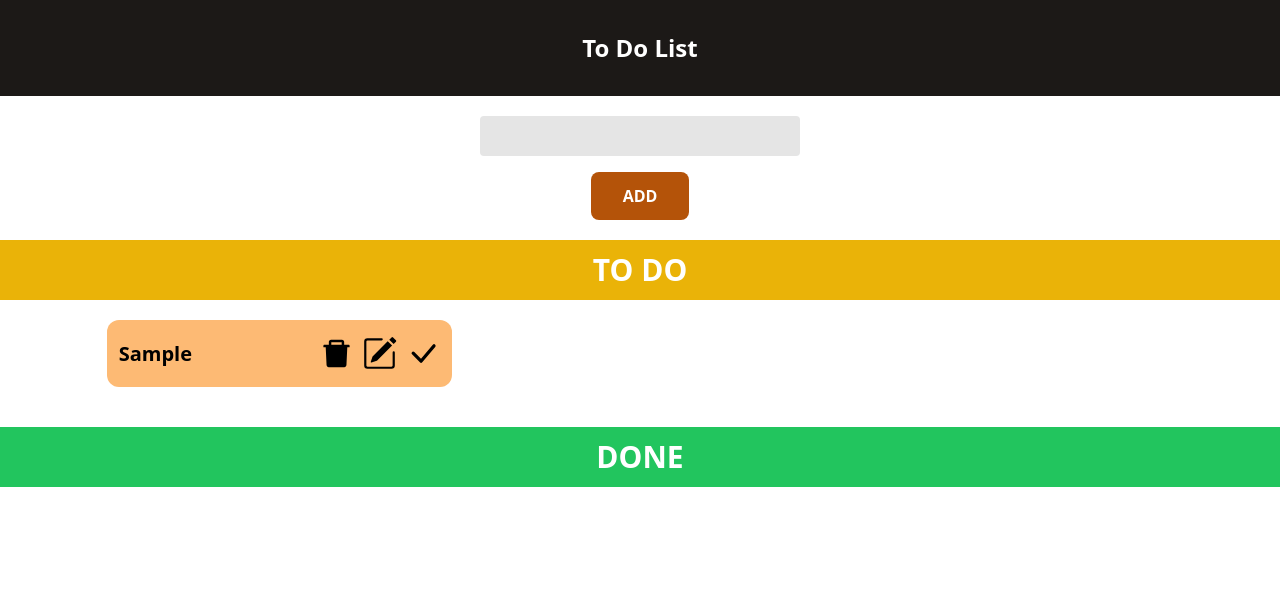
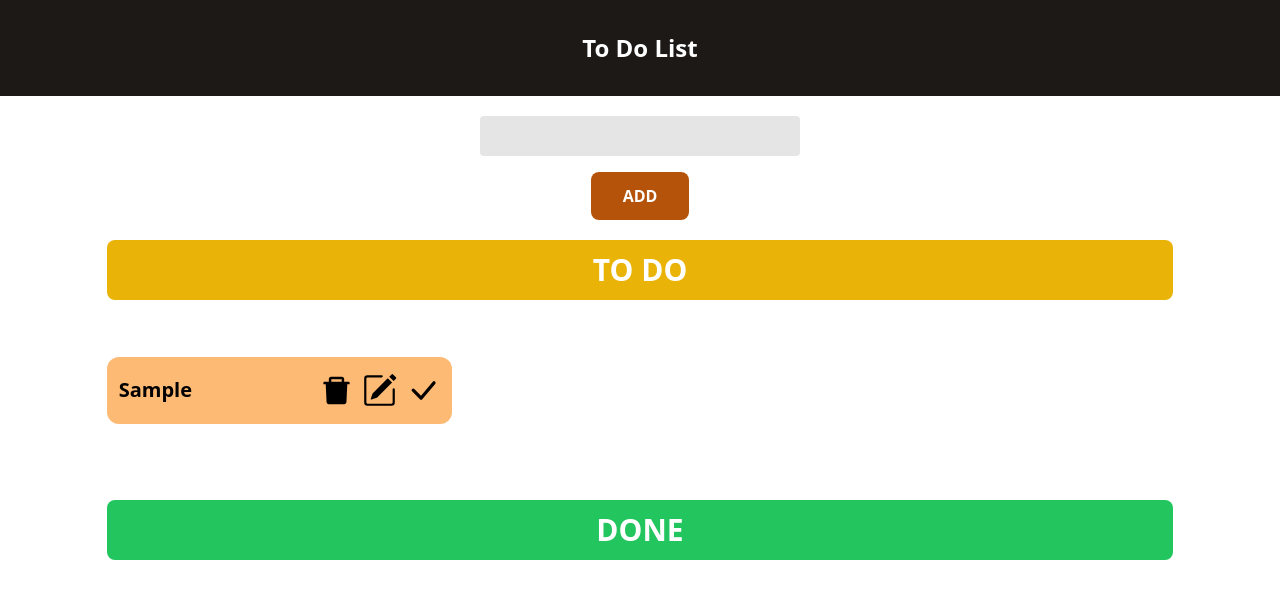
Before and after one commit to Daffadon/todolist, a Next.js app: page / in a window 1280 px wide. Both pictures are taken after typing "Sample" into the empty fields and a click on the button "ADD". Shown: the top 598 px of the page. Built offline with nearby package versions, Linux system fonts and the light colour scheme.

Commit message:
add truncate text overflow

```diff
--- a/src/pages/components/TodoItem.tsx
+++ b/src/pages/components/TodoItem.tsx
@@ -31,7 +31,7 @@ const TodoItem: React.FC<TodoItemProps> = ({ todo, todos, setTodos, done, setDon
   }
   return (
     <div className="bg-orange-300 rounded-xl flex items-center justify-between px-3 py-4">
-      <p className="font-bold text-xl">{todo.name}</p>
+      <p className="font-bold text-xl w-9/12 truncate">{todo.name}</p>
       <div className="flex gap-2">
         <button onClick={deleteHandler.bind(this, todo)}>
           <AiFillDelete size={35} className="hover:text-red-500 transition-all duration-300" />
--- a/src/pages/index.tsx
+++ b/src/pages/index.tsx
@@ -1,4 +1,4 @@
-import React, { useEffect, useState } from "react";
+import React, { useState } from "react";
 import InputField from "./components/InputField";
 import TodoItem from "./components/TodoItem";
 
@@ -18,14 +18,11 @@ export default function Home(): JSX.Element {
       setActivity("");
     }
   };
-  useEffect(() => {
-    console.log(done)
-  })
   return (
     <>
       <main>
-        <div className=" h-[12vh] grid place-content-center bg-stone-900 ">
-          <p className=" font-bold text-2xl text-white">To Do List</p>
+        <div className="h-[12vh] grid place-content-center bg-stone-900 ">
+          <p className="font-bold text-2xl text-white">To Do List</p>
         </div>
         <div >
           <InputField
@@ -33,17 +30,21 @@ export default function Home(): JSX.Element {
             setActivity={setActivity}
             addHandler={addHandler} />
         </div>
-        <p className="text-center font-extrabold bg-yellow-500 py-3 text-white text-3xl mt-5">TO DO</p>
         <div className="flex justify-center items-center">
+          <p className="text-center font-extrabold w-10/12 rounded-lg bg-yellow-500 py-3 text-white text-3xl mt-5">TO DO</p>
+        </div>
+        <div className="flex justify-center items-center min-h-[20vh]">
           <div className="mt-5 w-10/12 grid place-content-center gap-4 grid-cols-1 sm:grid-cols-2 lg:grid-cols-3 ">
             {todos.map(todo => {
               return <TodoItem todo={todo} todos={todos} setTodos={setTodos} done={done} setDone={setDone} isDone={false} key={todo.id} />
             })}
           </div>
         </div>
-        <p className="text-center font-extrabold bg-green-500 py-3 mt-10 text-white text-3xl">DONE</p>
         <div className="flex justify-center items-center">
-          <div className="mt-5 w-10/12 grid place-content-center gap-4 grid-cols-1 sm:grid-cols-2 lg:grid-cols-3 ">
+          <p className="text-center font-extrabold w-10/12 rounded-lg bg-green-500 py-3 mt-10 text-white text-3xl">DONE</p>
+        </div>
+        <div className="flex justify-center items-center mb-10">
+          <div className="mt-5 w-10/12 grid place-content-center gap-4 grid-cols-1 sm:grid-cols-2 lg:grid-cols-3">
             {done.map(todo => {
               return <TodoItem todo={todo} todos={todos} setTodos={setTodos} done={done} setDone={setDone} isDone={true} key={todo.id} />
             })}
```
